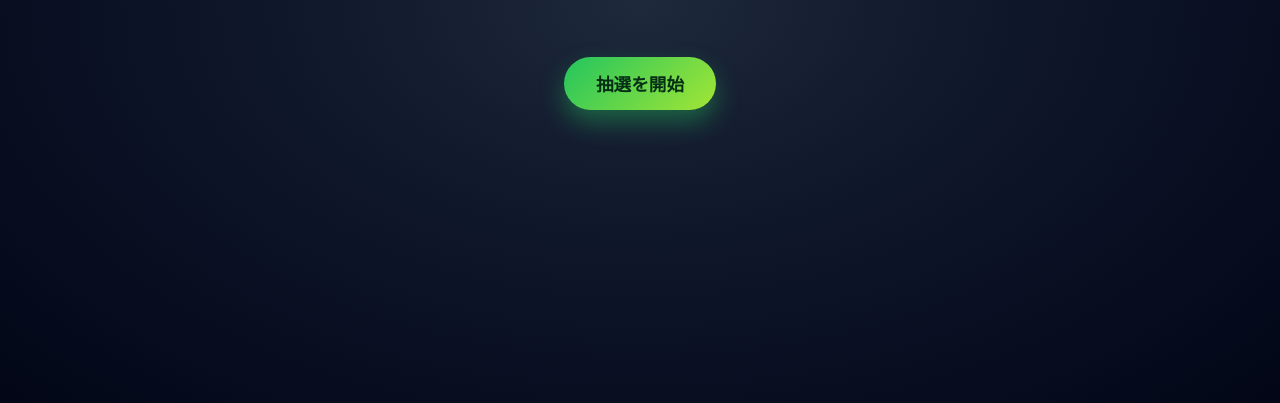
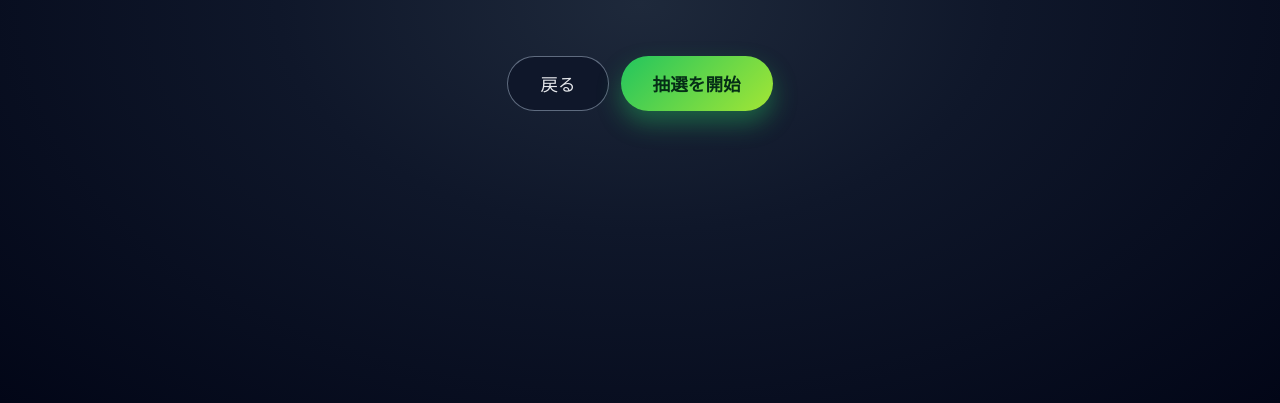
Before and after one commit to genkiman89/quiz-app, a website: page quiz-app/public/admin.html in a window 1280 px wide. Shown: the part 396-799 px from the top of the page. Drawn offline with Linux system fonts and the light colour scheme; no server answers.

Commit message:
fix admin.html

```diff
--- a/quiz-app/public/admin.html
+++ b/quiz-app/public/admin.html
@@ -92,7 +92,10 @@
           <h2 class="draw-title">正解者</h2>
           <p class="draw-subtitle">この中から当選者を抽選します</p>
           <ul id="draw-candidates-list" class="draw-candidates-list"></ul>
-          <button type="button" id="draw-start-btn" class="primary draw-cta">抽選を開始</button>
+          <div class="draw-cta-row">
+            <button type="button" id="draw-back-btn" class="secondary draw-cta">戻る</button>
+            <button type="button" id="draw-start-btn" class="primary draw-cta">抽選を開始</button>
+          </div>
         </div>
         <div id="draw-phase-roulette" class="draw-phase hidden">
           <p class="draw-roulette-label">抽選中...</p>
--- a/quiz-app/public/admin.js
+++ b/quiz-app/public/admin.js
@@ -410,6 +410,7 @@ function closeDrawOverlay() {
   document.getElementById('draw-phase-candidates').classList.remove('hidden');
   document.getElementById('draw-phase-roulette').classList.add('hidden');
   document.getElementById('draw-phase-winner').classList.add('hidden');
+  document.getElementById('draw-btn').disabled = false;
   lastDrawData = null;
 }
 
@@ -418,6 +419,10 @@ function drawRoulette() {
 }
 
 document.addEventListener('DOMContentLoaded', () => {
+  // 抽選オーバーレイは初期表示時は非表示にしておく
+  const overlay = document.getElementById('draw-overlay');
+  if (overlay) overlay.classList.add('hidden');
+
   document.getElementById('add-option-btn').addEventListener('click', () => {
     const container = document.getElementById('options-container');
     container.appendChild(createOptionRow(''));
@@ -429,6 +434,7 @@ document.addEventListener('DOMContentLoaded', () => {
   document.getElementById('reload-correct-btn').addEventListener('click', loadCorrect);
   document.getElementById('draw-btn').addEventListener('click', revealAndDraw);
 
+  document.getElementById('draw-back-btn').addEventListener('click', closeDrawOverlay);
   document.getElementById('draw-start-btn').addEventListener('click', startDrawRouletteAnimation);
   document.getElementById('draw-close-btn').addEventListener('click', closeDrawOverlay);
 
--- a/quiz-app/public/styles.css
+++ b/quiz-app/public/styles.css
@@ -396,6 +396,14 @@ tbody tr:nth-child(odd) {
   min-width: 80px;
 }
 
+.draw-cta-row {
+  display: flex;
+  flex-wrap: wrap;
+  gap: 12px;
+  justify-content: center;
+  margin-top: 8px;
+}
+
 .draw-cta {
   font-size: 1.1rem;
   padding: 14px 32px;
```
